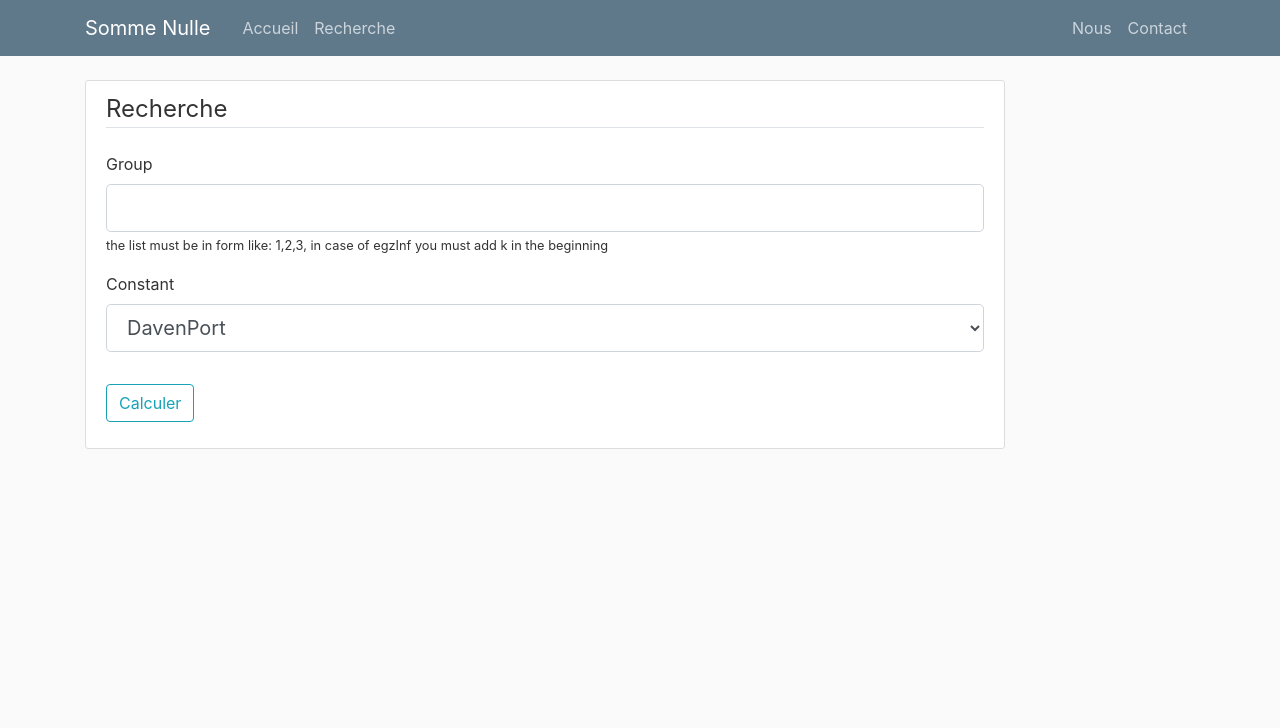
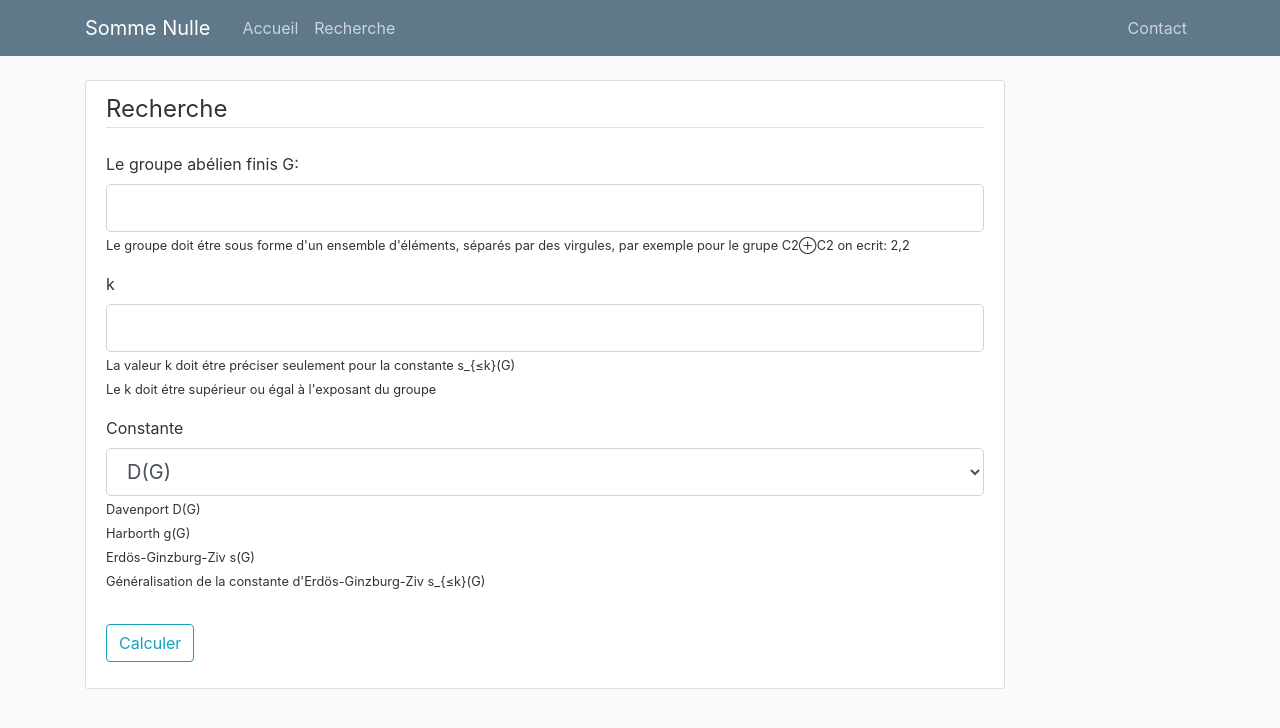
Before and after one commit to Zerdoum/sommeNulle, a Flask app: page /search in a window 1280 px wide. Shown: the top 728 px of the page. Run offline with Flask 2, Linux system fonts and the light colour scheme; some libraries are stand-ins or nearby versions.

Commit message:
add improvments

```diff
--- a/core.py
+++ b/core.py
@@ -25,41 +25,12 @@ def readRange():
     return range
 
 
-def readConstant():
-    constant = ""
-    try:
-        IndexConstant = input('Choose a constant from the list [davenPort:0, harborth:1, egz:2, E:3]: ')
-        if IndexConstant <= len(listOfConstants):
-            print("The constant is : " + listOfConstants[IndexConstant])
-        else:
-            print("You must enter a valid value")
-
-    except ValueError:
-        print("Not a constant")
-    return IndexConstant
-
-
-# def readValues(var):
-#     listValues = []
-#     for i in range(0,var):
-#         # this check will be applied only when we have 2 or more elements in the list
-#         listValues.append(input('Enter value '+ str(i+1) +': '))
-#         if (len(listValues) >= 2):
-#             if not (isValidElement(listValues[i-1], listValues[i])):
-#                 print("Invalid list")
-#                 break
-#             else:
-#                 print("valid element")
-#
-#     print(listValues)
-#     return listValues
-
-def getConstant(constant, listValues):
+def getConstant(constant, listValues, k=0):
     # 0: davenPort
     # 1: harborth
     # 2: egz
     # 3: E
-    print(str(constant) + " " + str(listValues))
+    print(str(constant) + " " + str(listValues) + " " + str(k))
     if int(constant) == 0:
         if len(listValues) == 1:
             return davenPort1(listValues)
@@ -67,7 +38,7 @@ def getConstant(constant, listValues):
             if checkPrime(listValues):
                 print('This is a prime number')
                 return compute_constant(listValues)
-            elif len(listValues)== 2:
+            elif len(listValues) == 2:
                 return davenPort2(listValues)
             elif len(listValues) == 3:
                 return davenPort3(listValues)
@@ -93,6 +64,8 @@ def getConstant(constant, listValues):
             return harbord2(listValues)
         elif len(listValues) == 3:
             return harbord3(listValues)
+        elif len(listValues) == 4:
+            return harbord4(listValues)
 
     elif int(constant) == 2:
         print("EGZ")
@@ -100,7 +73,7 @@ def getConstant(constant, listValues):
         if len(listValues) == 1:
             return egz1(listValues)
         elif checkListEgzMultipowerTwo(listValues):
-            return 2**len(listValues[1:]) * (int(listValues[0]) + int(listValues[1])-2)+1
+            return 2 ** len(listValues[1:]) * (int(listValues[0]) + int(listValues[1]) - 2) + 1
         else:
 
             if len(listValues) == 2:
@@ -115,23 +88,19 @@ def getConstant(constant, listValues):
                 return egz6(listValues)
             else:
                 return "Not yet implemented"
-    elif int(constant) == 3:
+    elif int(constant) == 3 :
         print("egz <= k(G)")
-        return egzInf(listValues)
-
+        return egzInf(listValues, k)
 
 
     else:
         return "Not yet implemented"
 
+
 def main():
     CONSTANT = 0  # readConstant()
     RANGE = readRange()
 
-    # LISTVALUES = readValues(RANGE)
-    # checkCase(RANGE, LISTVALUES)
-    # getValuesFromDictionnary(CONSTANT, RANGE)
-
 
 if (__name__ == '__main__'):
     main()
--- a/forms.py
+++ b/forms.py
@@ -18,9 +18,10 @@ class LoginForm(FlaskForm):
 
 class SearchForm(FlaskForm):
     #constant = StringField('Constant', validators=[DataRequired()])
-    constant = SelectField('Constant', choices=[('0','DavenPort'),('1','Harborth'),('2','egz'),('3','egz<=k(G)')], validators=[DataRequired()])
+    constant = SelectField('Constante', choices=[('0','D(G)'),('1','g(G)'),('2','s(G)'),('3','s_{≤k}(G)')], validators=[DataRequired()])
     #range = IntegerField('Range', validators=[DataRequired()])
-    group = StringField('Group', validators=[DataRequired()])
+    group = StringField('Le groupe abélien finis G:', validators=[DataRequired()])
+    k = StringField('k')
     submit = SubmitField('Calculer')
 
 class SearchOneForm(FlaskForm):
--- a/main.py
+++ b/main.py
@@ -9,25 +9,21 @@ app.config['SECRET_KEY'] = 'eivai9rie4aepai9eele6Iedaec6siew'
 
 posts = [
     {
-        'title': 'DavenPort',
-        'content': 'First post content',
+        'title': 'DavenPort  D(G)',
+        'content': 'DavenPort',
     },
     {
-        'title': 'Harborth',
-        'content': 'Second post content',
+        'title': 'Harborth  g(G)',
+        'content': 'Harborth',
     },
     {
-        'title': 'Erdos-Ginzburgviv',
-        'content': 'Second post content',
+        'title': 'Erdös-Ginzburg-Ziv  s(G)',
+        'content': 'Erdös-Ginzburg-Ziv',
     },
     {
-        'title': 'Olson',
-        'content': 'Second post content',
+        'title': 'Généralisation de la constante d\'Erdös-Ginzburg-Ziv  s_{≤k}(G)',
+        'content': 'Erdös-Ginzburg-Ziv inf',
     },
-    {
-        'title': 'Others',
-        'content': 'Second post content',
-    }
 
 ]
 
@@ -37,44 +33,21 @@ def home():
     form = SearchForm()
     return render_template('home.html', posts=posts, form=form)
 
-@app.route("/about")
-def about():
-    return render_template('about.html', title='About')
-
-@app.route("/register", methods=('GET', 'POST'))
-def register():
-    form = RegistrationForm()
-    if form.validate_on_submit():
-        flash(f'Account created for {form.username.data}!', 'sucess')
-        return redirect(url_for('home'))
-    return render_template('register.html', title='Register', form=form)
-
-@app.route("/login", methods=('GET', 'POST'))
-def login():
-    form = LoginForm()
-    if form.validate_on_submit():
-        if form.email.data == 'admin@blog.com' and form.password.data == 'password':
-            flash('You have been logged in!', 'sucess')
-            return redirect(url_for('home'))
-        else:
-            flash('Login Unsuccessful. Please check username and passwrod !', 'danger')
-    return render_template('login.html', title='Login', form=form)
+@app.route("/contact")
+def contact():
+    return render_template('contact.html', title='Contact')
 
 @app.route("/search", methods=('GET', 'POST'))
-@app.route("/search/<constant>/<group>", methods=('GET','POST'))
 @app.route("/search/<constant>/<group>/<result>", methods=('GET','POST'))
 def search(constant='', range='', group='', result=''):
     form = SearchForm()
     if form.validate_on_submit():
-        return redirect(url_for('searchOne', constant=form.constant.data, group=form.group.data))
+        constant = form.constant.data
+        group = form.group.data
+        k = form.k.data
+        listValues = group.split(",")
+        result = getConstant(constant, listValues,k)
     return render_template('search.html', title='Search', form=form, constant=constant, group=group, result=result)
-
-@app.route('/searchOne/<constant>/<group>')
-def searchOne(constant, group):
-    form = SearchOneForm()
-    listValues = group.split(",")
-    result = getConstant(constant, listValues)
-    return redirect(url_for('search', constant=constant, group=group, result=result))
 
 @app.route("/description", methods=('GET', 'POST'))
 def description():
--- a/templates/home.html
+++ b/templates/home.html
@@ -7,7 +7,7 @@
                         <legend class="border-bottom mb-4">Bienvenue</legend>
                             <article class="media content-section">
                                 <div class="media-body">
-                                    <p>Ce site explique les différentes constantes: </p>
+                                    <p>Soit G un groupe abélien finis, cette application web donne les résultats connus pour les constantes suivantes: </p>
                                             <ul>
                                             {% for post in posts %}
                                                     <li><a class="article-title" href="{{url_for('description', type=post.title)}}">{{ post.title }}</a></li>
--- a/templates/layout.html
+++ b/templates/layout.html
@@ -27,8 +27,7 @@
             </div>
             <!-- Navbar Right Side -->
             <div class="navbar-nav">
-              <a class="nav-item nav-link" href="{{ url_for('login') }}">Nous</a>
-              <a class="nav-item nav-link" href="{{ url_for('register') }}">Contact</a>
+              <a class="nav-item nav-link" href="{{ url_for('contact') }}">Contact</a>
             </div>
           </div>
         </div>
--- a/templates/search.html
+++ b/templates/search.html
@@ -18,7 +18,24 @@
                     {% else %}
                         {{ form.group(class="form-control form-control-lg") }}
                     {% endif %}
-                    <small>the list must be in form like: 1,2,3, in case of egzInf you must add k in the beginning</small>
+                    <small>Le groupe doit étre sous forme d'un ensemble d'éléments, séparés par des virgules, par exemple pour le grupe C2⊕C2 on ecrit: 2,2</small>
+                </div>
+                <div class="form-group">
+                    {{ form.k.label(class="form-control-label") }}
+
+                    {% if form.k.errors %}
+                        {{ form.k(class="form-control form-control-lg is-invalid") }}
+                        <div class="invalid-feedback">
+                            {% for error in form.k.errors %}
+                                <span> {{ error }}</span>
+                            {% endfor %}
+                        </div>
+                    {% else %}
+                        {{ form.k(class="form-control form-control-lg") }}
+                    {% endif %}
+                    <small>La valeur k doit étre préciser seulement pour la constante s_{≤k}(G) </br>
+                    Le k doit étre supérieur ou égal à l'exposant du groupe
+                    </small>
                 </div>
                 <div class="form-group">
                     {{ form.constant.label(class="form-control-label") }}
@@ -33,6 +50,8 @@
                     {% else %}
                         {{ form.constant(class="form-control form-control-lg") }}
                     {% endif %}
+                    <small>Davenport D(G)</br> Harborth g(G)</br> Erdös-Ginzburg-Ziv  s(G)</br> Généralisation de la constante d'Erdös-Ginzburg-Ziv  s_{≤k}(G)</small>
+
                 </div>
 
             </fieldset>
@@ -52,8 +71,8 @@
             <fieldset class="form-group">
                 <legend class="border-bottom mb-4">Résultats</legend>
                 <div class="form-group">
-                    <a class="mr-2">le résultat pour le groupe = [{{ group }}] est:</a>
-                        <a class="mr-2">{{ result }}</a>
+
+                        <h3>{{ result }}</h3>
                 </div>
             </fieldset>
 
```
Also changed, not shown: egzInf.py (+26 -10 lines), harbord.py (+20 -0 lines), templates/contact.html (added, +18 -0 lines).
